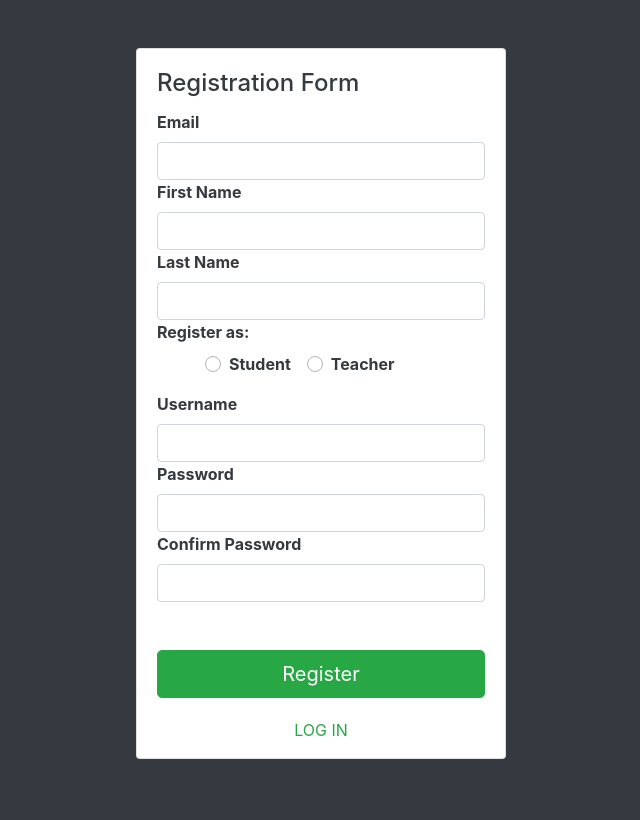
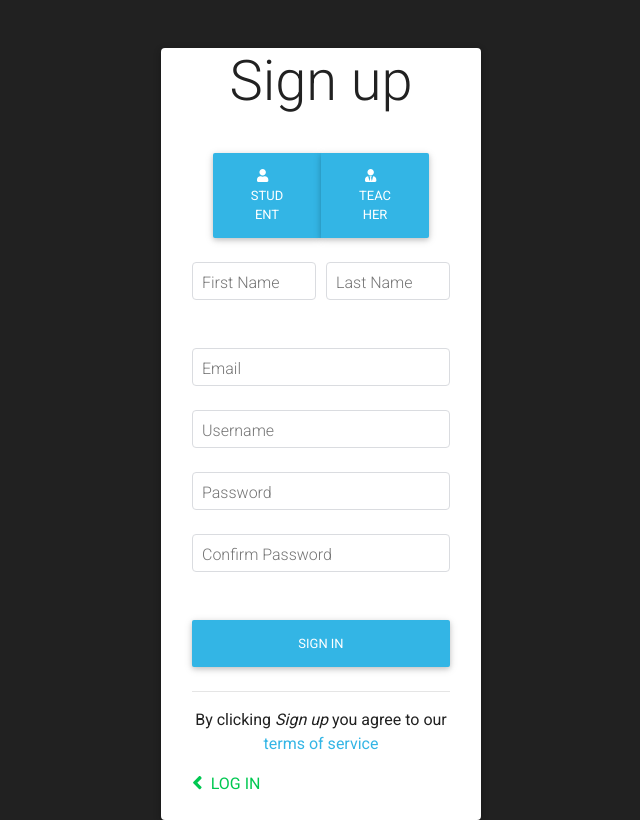
Before and after one commit to alladinmelico/SVNHS_Student_Resource_Center, a CodeIgniter app: page /database/register in a window 1280 px wide. Shown: the whole page, without its empty margins (319-959 px from the left). Before the commit the page ends 759 px from the top, so only its background shows below. Run offline with CodeIgniter, Linux system fonts and the light colour scheme; some libraries are stand-ins or nearby versions.

Commit message:
added form and email validation

```diff
--- a/application/controllers/guest.php
+++ b/application/controllers/guest.php
@@ -31,13 +31,79 @@ class Guest extends CI_Controller{
 
     function register(){
 		if($this->input->server('REQUEST_METHOD') =='POST'){
-			$this->MUser->create();
-			redirect('login');
+			$this->load->library('form_validation');
+
+			$this->form_validation->set_rules('username', 'Username', array(
+				'trim','required','max_length[12]','alpha','callback_username_check'));
+
+			$this->form_validation->set_rules('password', 'Password', array(
+				'trim','required','min_length[8]',
+					array('password_callable',function($password){
+						if(!preg_match("#[0-9]+#",$password)) {
+							$this->form_validation->set_message('password_callable', 'Your Password Must Contain At Least 1 Number');
+							return FALSE;
+						}
+						elseif(!preg_match("#[A-Z]+#",$password)) {
+							$this->form_validation->set_message('password_callable', 'Your Password Must Contain At Least 1 Capital Letter');
+							return FALSE;
+						}
+						elseif(!preg_match("#[a-z]+#",$password)) {
+							$this->form_validation->set_message('password_callable', 'Your Password Must Contain At Least 1 Lowercase Letter');
+							return FALSE;
+						}
+						elseif(!preg_match("#[\W]+#",$password)) {
+							$this->form_validation->set_message('password_callable', 'Your Password Must Contain At Least 1 Special Character');
+							return FALSE;
+						} else return TRUE;
+				})));
+
+			$this->form_validation->set_rules('passconf', 'Password Confirmation',  array(
+				'trim','required','matches[password]'),array('matches'=>'Passwords did not matched'));
+
+			$this->form_validation->set_rules('email', 'Email', 'trim|required|valid_email|callback_email_check');
+
+			if ($this->form_validation->run() == FALSE)
+			{
+				$data['title'] = "Sign Up";
+				$this->load->vars($data);
+				$this->load->view('register');
+			}
+			else
+			{
+				$verificationCode = bin2hex(random_bytes(32));
+				echo $verificationCode;
+				$this->MUser->create($verificationCode);
+				$this->MUser->sendVerificationEmail($_POST['email'],$verificationCode);
+				// redirect('login');
+			}
 		} else{
-			$data['title'] = "Register";
+			$data['title'] = "Sign Up";
 			$this->load->vars($data);
 			$this->load->view('register');
 		}
+	}
+
+	function verify($code=NULL){
+		if($this->MUser->verifyEmailAddress($code) > 0){
+			$this->load->view('errors/cli/verify_success');
+		} else{
+			$this->load->view('errors/cli/verify_fail');
+		}
+
+	}
+
+	function username_check($str){
+		if($this->MUser->usernameCheck($str)){
+			$this->form_validation->set_message('username_check', 'Username '.$str.' has already been used, please try again.');
+            return FALSE;
+		} else return TRUE;
+	}
+
+	function email_check($str){
+		if($this->MUser->emailCheck($str)){
+			$this->form_validation->set_message('email_check', 'E-mail '.$str.' has already been used, please try again.');
+            return FALSE;
+		} else return TRUE;
 	}
 
 	function access_denied(){
--- a/application/views/register.php
+++ b/application/views/register.php
@@ -1,114 +1,87 @@
-<!doctype html>
-<html lang="en">
-  <head>
-    <title><?php echo $title;?></title>
+<?php include('layout/head.php');?>
+<style>
+	.error {
+    font-size: small;
+    color: red;
+    text-align: center;
+}
+</style>
+  <body class="bg-dark text-center">
+      <div class="col-3 mx-auto mt-5 text-dark card">
 
-    <meta charset="utf-8">
-    <meta name="viewport" content="width=device-width, initial-scale=1, shrink-to-fit=no">
+				<h4 class="card-title h4 mb-4 text-dark display-4">Sign up</h4>
 
-    <link rel="stylesheet" href="https://stackpath.bootstrapcdn.com/bootstrap/4.3.1/css/bootstrap.min.css" integrity="sha384-ggOyR0iXCbMQv3Xipma34MD+dH/1fQ784/j6cY/iJTQUOhcWr7x9JvoRxT2MZw1T" crossorigin="anonymous">
+						<form class="text-center px-3 py-2 " action="<?=base_url('guest/register')?>" method="POST" accept-charset="utf-8">
+						<div class="container-fluid btn-group btn-group-toggle " data-toggle="buttons">
+							<label class="btn btn-info form-check-label bg-dark">
+								<input class="form-check-input " type="radio" name="role" id="option2" autocomplete="off" value="student" required>
+								<i class="fas fa-user prefix mr-2"></i>
+								Student
+							</label>
+							<label class="btn btn-info form-check-label">
+								<input class="form-check-input" type="radio" name="role" id="option3" autocomplete="off" value="teacher" required>
+									<i class="fas fa-user-tie prefix mr-2"></i>
+									Teacher
+							</label>
+						</div>
+						<div class="form-row mb-4 ">
+								<div class="col">
+									<div class="md-form md-outline form">
+										<input name="first_name" type="text"
+										id="defaultRegisterFormFirstName" class="form-control"
+										value="<?=set_value('first_name');?>">
+										<label for="inputIconEx2" class="bg-none">First Name</label>
+									</div>
+								</div>
+								<div class="col">
+									<div class="md-form md-outline form">
+										<input name="last_name" type="text"
+										id="defaultRegisterFormLastName" class="form-control"
+										value="<?=set_value('last_name');?>">
+										<label for="inputIconEx2" class="bg-none">Last Name</label>
+									</div>
+								</div>
+						</div>
 
-    <link href="<?= base_url()?>css/all.css" rel="stylesheet">
-    <script defer src="<?= base_url()?>js/all.js"></script>
-    <link href="<?= base_url()?>css/solid.css" rel="stylesheet">
-    <script defer src="<?= base_url()?>js/solid.js"></script>
-    <link rel="stylesheet" href="<?= base_url()?>css/custom.css">
-  </head>
-  <body class="bg-dark text-center">
-      <div class="container mt-5 text-dark" style="width: 25rem;">
-      <div class="card text-left">
-        <img class="card-img-top "alt="" >
-        <div class="card-body">
-          <h4 class="card-title text-dark">Registration Form</h4>
-          <?php
-            echo form_open("guest/register");
-            $data = array('name'=>'email',
-                            'type' => 'email',
-                            'id'=>'email',
-                            'size'=>25,
-                            'class'=>'form-control');
-            echo form_label('Email');
-            echo form_input($data);
+						<?=form_error('email','<div class="error">', '</div>'); ?>
+						<div class="md-form md-outline form">
+							<input name="email" type="email" id="defaultRegisterFormEmail"
+							class="form-control mb-4" value="<?=set_value('email');?>">
+							<label for="inputIconEx2" class="bg-none">Email</label>
+						</div>
 
-            $data = array('name'=>'first_name',
-                            'type' => 'text',
-                            'id'=>'first_name',
-                            'size'=>25,
-                            'class'=>'form-control');
-            echo form_label('First Name');
-            echo form_input($data);
+						<?=form_error('username','<div class="error">', '</div>'); ?>
+						<div class="md-form md-outline form">
+							<input name="username" type="text" class="form-control mb-4" value="<?=set_value('username');?>">
+							<label for="inputIconEx2" class="bg-none">Username</label>
+						</div>
 
-            $data = array('name'=>'last_name',
-                            'type' => 'text',
-                            'id'=>'last_name',
-                            'size'=>25,
-                            'class'=>'form-control');
-            echo form_label('Last Name');
-						echo form_input($data);
+						<?=form_error('password','<div class="error">', '</div>'); ?>
+						<div class="md-form md-outline form">
+							<input name="password" type="password" id="defaultRegisterFormPassword" class="form-control mb-2"
+							aria-describedby="defaultRegisterFormPasswordHelpBlock" value="<?=set_value('password');?>">
+							<label for="inputIconEx2" class="bg-none">Password</label>
+						</div>
 
-						echo form_label('Register as:');
-						echo '<br><div class="custom-control custom-radio custom-control-inline ml-5">';
-							echo form_radio(array(
-													'value'=>'student',
-													'id'=>'radioStudent',
-													'name'=>'role',
-													'class'=>'custom-control-input',
-													'required'=>'required'));
-							echo form_label('Student','radioStudent',array('class'=>'custom-control-label'));
-						echo '</div>';
+						<?=form_error('passconf','<div class="error">', '</div>'); ?>
+						<div class="md-form md-outline form">
+							<input name="passconf" type="password" id="defaultRegisterFormPassword" class="form-control mb-5"
+							aria-describedby="defaultRegisterFormPasswordHelpBlock" value="<?=set_value('password');?>">
+							<label for="inputIconEx2" class="bg-none">Confirm Password</label>
+						</div>
 
-						echo '<div class="custom-control custom-radio custom-control-inline mx-auto">';
-							echo form_radio(array(
-													'value'=>'teacher',
-													'id'=>'radioTeacher',
-													'name'=>'role',
-													'class'=>'custom-control-input',
-													'required'=>'required'));
-							echo form_label('Teacher','radioTeacher',array('class'=>'custom-control-label  mb-3'));
-						echo '</div><br>';
+						<button class="btn btn-info my-4 btn-block" type="submit">Sign in</button>
 
-						$data = array('name'=>'username',
-                            'type' => 'text',
-                            'id'=>'username',
-                            'size'=>25,
-                            'class'=>'form-control');
-            echo form_label('Username');
-						echo form_input($data);
+						<hr>
 
-            $data = array('name'=>'password',
-                            'type' => 'password',
-                            'id'=>'password',
-                            'size'=>25,
-                            'class'=>'form-control');
-            echo form_label('Password');
-            echo form_input($data);
+						<p>By clicking
+								<em>Sign up</em> you agree to our
+								<a href="" target="_blank">terms of service</a>
+						</p>
 
-            $data = array('name'=>'password_confirm',
-                            'type' => 'password',
-                            'id'=>'password_confirm',
-                            'size'=>25,
-                            'class'=>'form-control');
-            echo form_label('Confirm Password');
-						echo form_input($data);
+								<a href="<?= base_url();?>login" class="d-flex justify-content-start text-success mb-3"><i class="fas fa-angle-left fa-lg mr-2"></i>LOG IN</a>
+						</form>
+        </div>
 
-
-
-            $data = array('name'=>'login',
-                            'type' => 'submit',
-                            'id'=>'',
-                            'value'=>'Register',
-                            'class'=>'btn btn-success btn-lg mt-5 btn-block');
-            echo form_submit($data);
-            echo form_close();
-            ?>
-        </div>
-				<a href="<?= base_url();?>login" class="text-center text-success mb-3">LOG IN</a>
-      </div>
-
-      </div>
-
-    <script src="https://code.jquery.com/jquery-3.3.1.slim.min.js" integrity="sha384-q8i/X+965DzO0rT7abK41JStQIAqVgRVzpbzo5smXKp4YfRvH+8abtTE1Pi6jizo" crossorigin="anonymous"></script>
-    <script src="https://cdnjs.cloudflare.com/ajax/libs/popper.js/1.14.7/umd/popper.min.js" integrity="sha384-UO2eT0CpHqdSJQ6hJty5KVphtPhzWj9WO1clHTMGa3JDZwrnQq4sF86dIHNDz0W1" crossorigin="anonymous"></script>
-    <script src="https://stackpath.bootstrapcdn.com/bootstrap/4.3.1/js/bootstrap.min.js" integrity="sha384-JjSmVgyd0p3pXB1rRibZUAYoIIy6OrQ6VrjIEaFf/nJGzIxFDsf4x0xIM+B07jRM" crossorigin="anonymous"></script>
   </body>
 </html>
--- a/application/views/user/user_add_class.php
+++ b/application/views/user/user_add_class.php
@@ -11,7 +11,7 @@
 		$option[$class['idClass']] = ucfirst($class['class_title']);
 	}
 	echo form_label('Class');
-	echo form_dropdown('idClass',$option,'',array('class'=>'form-control'));
+	echo form_dropdown('idClass',$option,'',array('class'=>'form-control','required'=>'required'));
 
 	$data = array('name'=>'class_code',
 		'type' => 'text',
--- a/css/custom.css
+++ b/css/custom.css
@@ -87,3 +87,8 @@ footer {
     right: 0;
     bottom: 0;
 }
+.custom-gradient,
+.blue-gradient {
+    background: rgb(0, 93, 124);
+    background: linear-gradient(13deg, rgba(0, 93, 124, 1) 0%, rgba(51, 181, 229, 1) 100%);
+}
```
Also changed, not shown: application/models/MUser.php (+59 -2 lines), application/views/layout/navigation.php (+7 -2 lines), application/views/user/user_class.php (+0 -22 lines), 1 other file.
